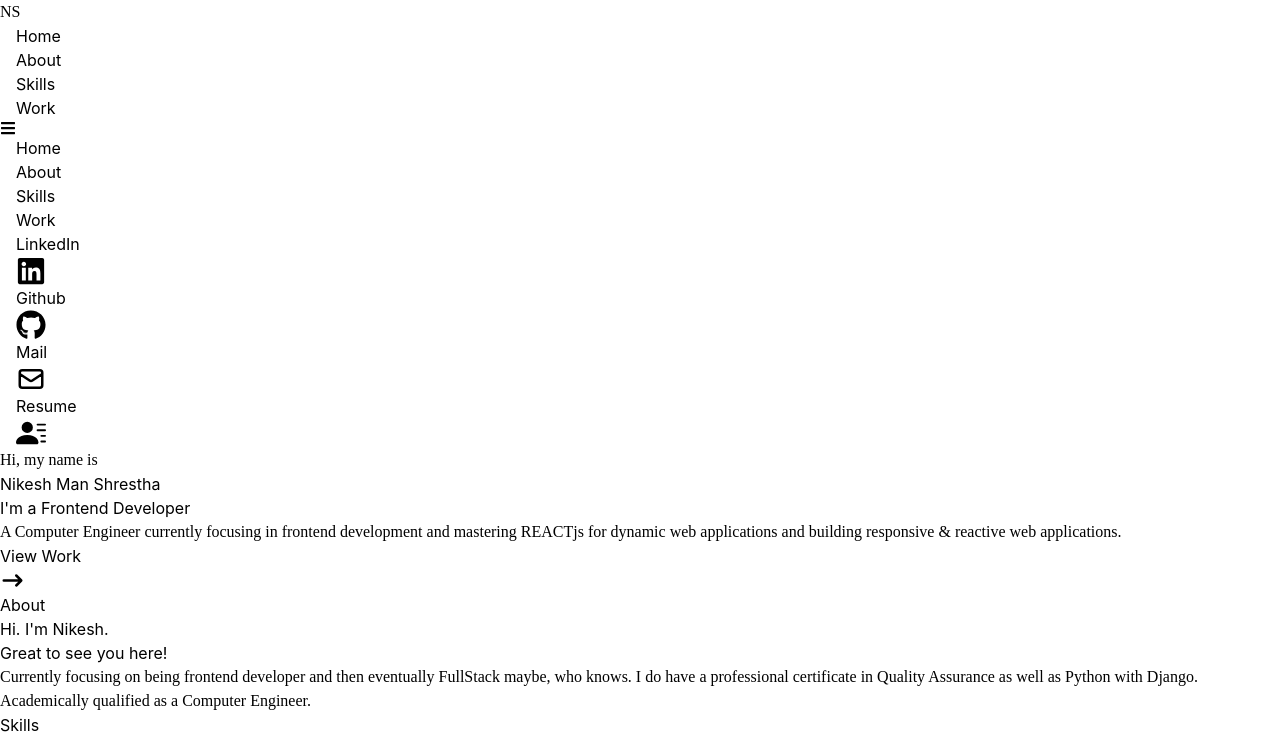
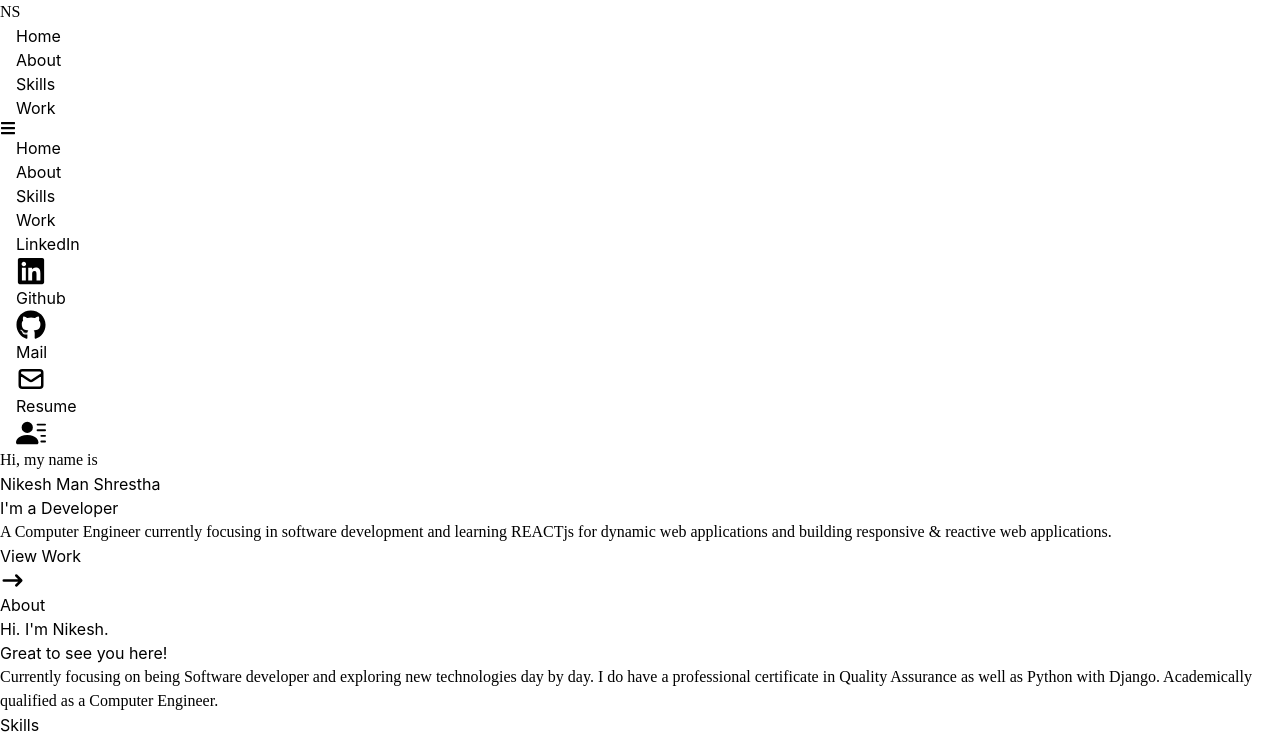
Before and after one commit to NikeshMan16/port-reactjs, a React (Vite) app: page / in a window 1280 px wide. Shown: the top 740 px of the page. Built offline with nearby package versions, Linux system fonts and the light colour scheme; a web font is replaced by a local one.

Commit message:
new data

```diff
--- a/src/components/About.jsx
+++ b/src/components/About.jsx
@@ -24,7 +24,7 @@ export const About = () => {
                         <h2>Hi. I'm Nikesh. <br />Great to see you here!</h2>
                     </div>
                     <div>
-                        <p className='text-lg'>Currently focusing on being frontend developer and then eventually FullStack maybe, who knows. I do have a professional certificate in Quality Assurance as well as Python with Django. Academically qualified as a Computer Engineer.</p>
+                        <p className='text-lg'>Currently focusing on being Software developer and exploring new technologies day by day. I do have a professional certificate in Quality Assurance as well as Python with Django. Academically qualified as a Computer Engineer.</p>
                     </div>
 
 
--- a/src/components/Home.jsx
+++ b/src/components/Home.jsx
@@ -14,8 +14,8 @@ export const Home = () => {
         <div className='px-5 max-w-[1000px] mx-auto flex flex-col justify-center h-full'>
             <p className='text-pink-600' name='special text-lg' >Hi, my name is</p>
             <h1 className='text-5xl sm:8xl font-bold text-[#ccd6f6]'>Nikesh Man Shrestha</h1>
-            <h2 className='text-5xl sm:8xl font-bold text-[#8892b0]'>I'm a Frontend Developer</h2>
-            <p className='text-[#8892b0] py-4 max-w-[700px] text-lg'>A Computer Engineer currently focusing in frontend development and mastering <span className='font-semibold text-white'>REACTjs</span> for dynamic web applications and building responsive & reactive web applications.
+            <h2 className='text-5xl sm:8xl font-bold text-[#8892b0]'>I'm a Developer</h2>
+            <p className='text-[#8892b0] py-4 max-w-[700px] text-lg'>A Computer Engineer currently focusing in software development and learning <span className='font-semibold text-white'>REACTjs</span> for dynamic web applications and building responsive & reactive web applications.
             </p>
 
 
```
